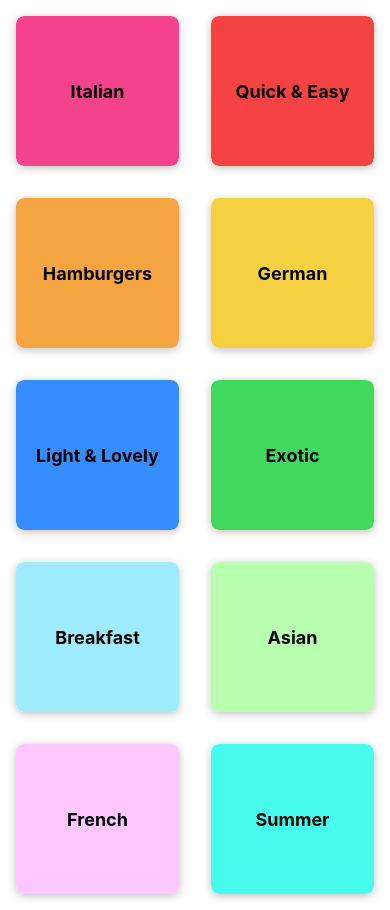
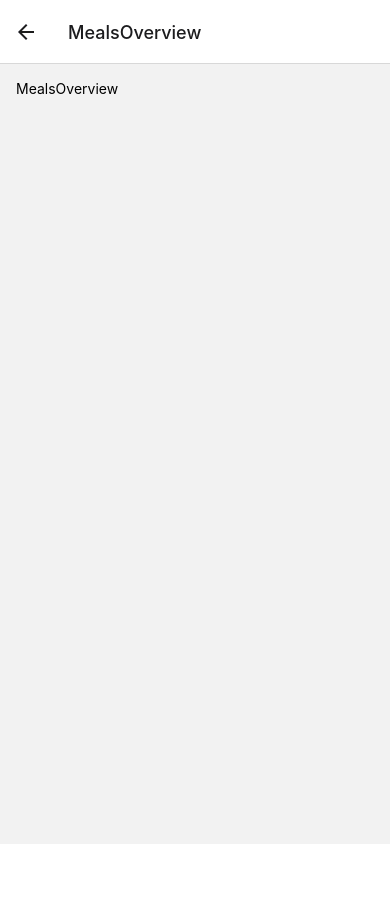
Before and after one commit to VictorIvanov87/RN-Meals, a React Native app: screen /MealsOverview in a window 390 px wide. After the commit the page ends 844 px from the top, so only its background shows below. Built offline with nearby package versions, Linux system fonts and the light colour scheme.

Commit message:
Implement second screen `MealsOverview` and navigation

```diff
--- a/App.js
+++ b/App.js
@@ -1,16 +1,21 @@
 import { StatusBar } from "expo-status-bar";
-import { StyleSheet, View } from "react-native";
+import { NavigationContainer } from "@react-navigation/native";
+import { createNativeStackNavigator } from "@react-navigation/native-stack";
 import CategoriesScreen from "./screens/CategoriesScreen";
+import MealsOverview from "./components/MealsOverview";
+
+const Stack = createNativeStackNavigator();
 
 export default function App() {
   return (
-    <View style={styles.container}>
-      <StatusBar style="light" />
-      <CategoriesScreen />
-    </View>
+    <>
+      <StatusBar style="auto" />
+      <NavigationContainer>
+        <Stack.Navigator>
+          <Stack.Screen name="MealsCategories" component={CategoriesScreen} />
+          <Stack.Screen name="MealsOverview" component={MealsOverview} />
+        </Stack.Navigator>
+      </NavigationContainer>
+    </>
   );
 }
-
-const styles = StyleSheet.create({
-  container: {}
-});
--- a/components/CategoryGridTile.js
+++ b/components/CategoryGridTile.js
@@ -1,11 +1,12 @@
 import { View, Text, Pressable, StyleSheet } from "react-native";
 
-const CategoryGridTile = ({ title, color }) => {
+const CategoryGridTile = ({ title, color, onPress }) => {
   return (
     <View style={styles.gridItem}>
       <Pressable
         style={({ pressed }) => [styles.button, pressed ? styles.buttonPressed : null]}
         android_ripple={{ color: "#cccccc" }}
+        onPress={onPress}
       >
         <View style={[styles.innerContainer, { backgroundColor: color }]}>
           <Text style={styles.title}>{title}</Text>
--- /dev/null
+++ b/components/MealsOverview.js
@@ -0,0 +1,19 @@
+import { View, Text, StyleSheet } from "react-native";
+// import { MEALS } from "../data/dummy-data";
+
+const MealsOverview = () => {
+  return (
+    <View style={styles.container}>
+      <Text>MealsOverview</Text>
+    </View>
+  );
+};
+
+const styles = StyleSheet.create({
+  container: {
+    flex: 1,
+    padding: 16
+  }
+});
+
+export default MealsOverview;
--- a/package.json
+++ b/package.json
@@ -9,10 +9,14 @@
     "web": "expo start --web"
   },
   "dependencies": {
+    "@react-navigation/native": "^6.1.8",
+    "@react-navigation/native-stack": "^6.9.15",
     "expo": "~49.0.13",
     "expo-status-bar": "~1.6.0",
     "react": "18.2.0",
-    "react-native": "0.72.5"
+    "react-native": "0.72.5",
+    "react-native-safe-area-context": "4.6.3",
+    "react-native-screens": "~3.22.0"
   },
   "devDependencies": {
     "@babel/core": "^7.20.0",
--- a/screens/CategoriesScreen.js
+++ b/screens/CategoriesScreen.js
@@ -2,11 +2,17 @@
 import { CATEGORIES } from "../data/dummy-data";
 import CategoryGridTile from "../components/CategoryGridTile";
 
-const renderCategoryItem = (itemData) => {
-  return <CategoryGridTile title={itemData.item.title} color={itemData.item.color} />;
-};
+const CategoriesScreen = ({ navigation }) => {
+  const renderCategoryItem = (itemData) => {
+    return (
+      <CategoryGridTile
+        title={itemData.item.title}
+        color={itemData.item.color}
+        onPress={() => navigation.navigate("MealsOverview")}
+      />
+    );
+  };
 
-const CategoriesScreen = () => {
   return (
     <View>
       <FlatList
```
Also changed, not shown: 1 other file (tests, documents, lock files or other folders).
